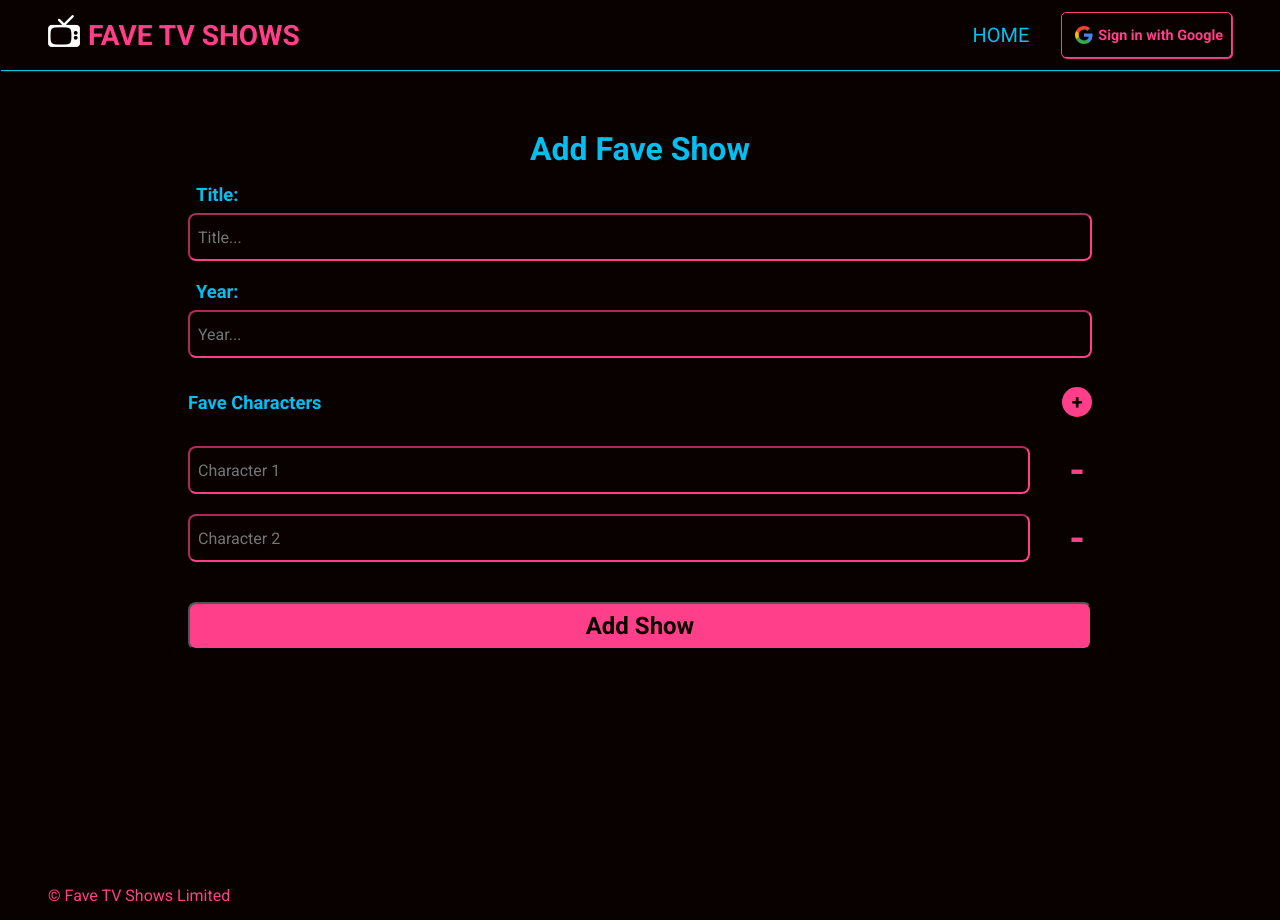
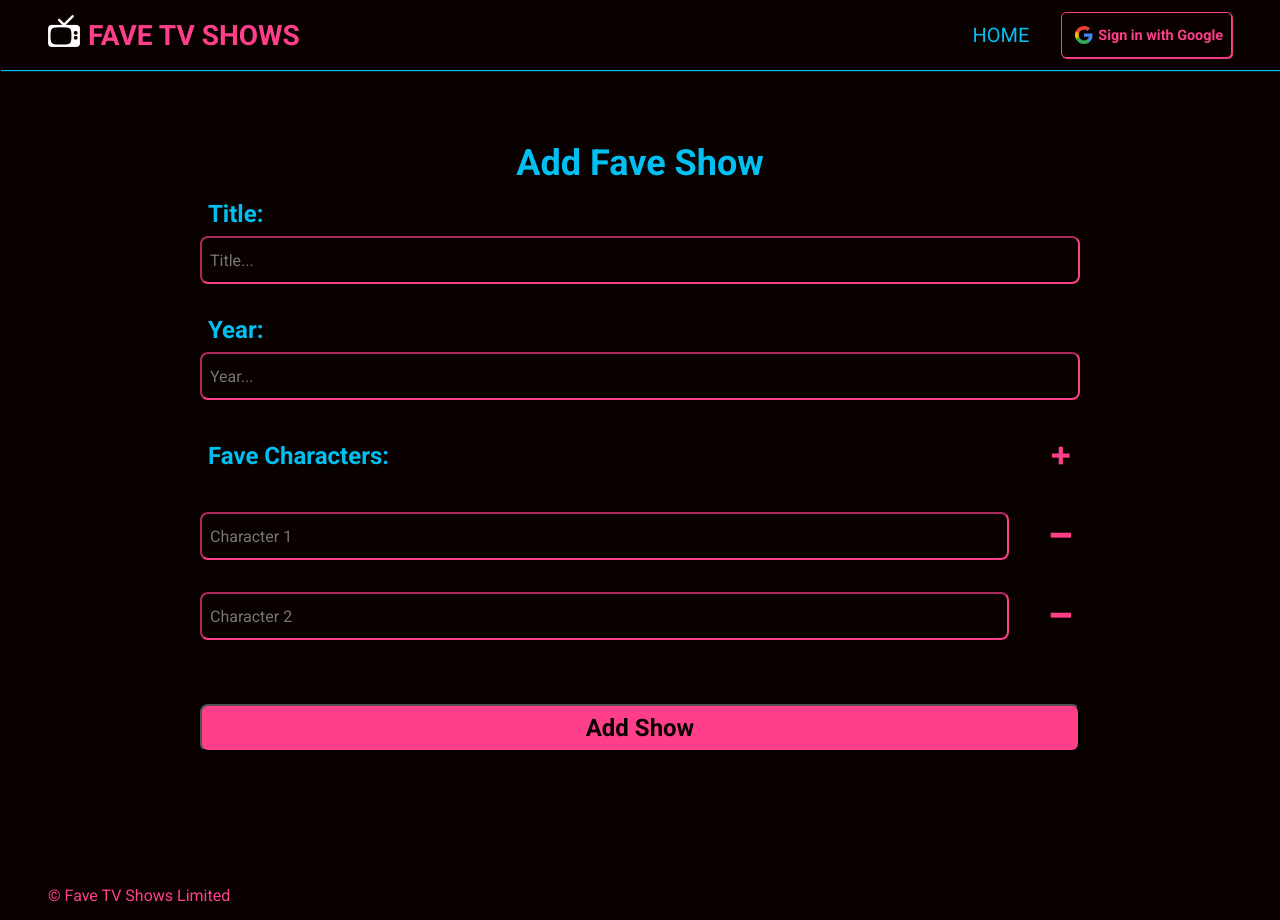
Before and after one commit to simplenotsimpler/n423-homework-final, a Next.js app: page /add in a window 1280 px wide. Built offline with nearby package versions, Linux system fonts and the light colour scheme; no server answers; the database is empty.

Commit message:
style(ShowForm): tweak styling

```diff
--- a/src/components/ShowForm.jsx
+++ b/src/components/ShowForm.jsx
@@ -5,7 +5,9 @@
 
   1927 is when term TV as a medium came into use - https://en.wikipedia.org/wiki/Television
 */
-//TODO: fix input font colors
+
+//plus & minus sign forced to text per https://stackoverflow.com/questions/32915485/how-to-prevent-unicode-characters-from-rendering-as-emoji-in-html-from-javascrip
+//TODO: test that this works on diff. browsers & devices
 import ShowFormStyles from "../styles/ShowForm.module.css";
 import { useState, useEffect } from "react";
 import useFirebase from "@/hooks/useFirebaseDb.js";
@@ -137,7 +139,7 @@ const ShowForm = ({ showId }) => {
           className={ShowFormStyles.btnRemove}
           onClick={handleRemoveCharacter}
         >
-          -
+          &#10134;&#xFE0E;
         </button>
       </div>
     );
@@ -176,12 +178,12 @@ const ShowForm = ({ showId }) => {
         </div>
         <fieldset>
           <div className={ShowFormStyles.showCharactersHeader}>
-            <h2>Fave Characters</h2>
+            <h2>Fave Characters:</h2>
             <button
               className={ShowFormStyles.btnAdd}
               onClick={handleAddCharacter}
             >
-              +
+              &#10133;&#xFE0E;
             </button>
           </div>
 
--- a/src/styles/ShowForm.module.css
+++ b/src/styles/ShowForm.module.css
@@ -9,7 +9,7 @@
   flex-direction: column;
 
   width: 80%;
-  padding: 1.25rem;
+  padding: 2rem;
   border-radius: 1.5rem;
 }
 
@@ -17,6 +17,7 @@
   text-align: center;
   margin-bottom: 1rem;
   color: var(--theme-primary);
+  font-size: 2.25rem;
 }
 
 .showInputGroup {
@@ -27,7 +28,7 @@
 
 .showInputGroup label {
   margin-bottom: 0.5rem;
-  font-size: 1.15rem;
+  font-size: 1.5rem;
   font-weight: 700;
   padding: 0 0.5rem;
 }
@@ -43,7 +44,7 @@
 }
 
 .showInputGroup input {
-  margin-bottom: 1.25rem;
+  margin-bottom: 2rem;
 }
 
 /* TODO: remove if don't use */
@@ -55,7 +56,7 @@
 
 .showForm input[type="submit"] {
   height: 3rem;
-  margin-top: 1.25rem;
+  margin-top: 2rem;
   border-radius: 0.5rem;
   font-size: 1.5rem;
   font-weight: 700;
@@ -68,18 +69,19 @@
   height: 3rem;
   display: flex;
   align-items: center;
-  margin-bottom: 1.25rem;
+  margin-bottom: 2rem;
 }
 .showCharactersHeader h2 {
-  font-size: 1.15rem;
+  font-size: 1.5rem;
   width: 95%;
   margin-right: 2rem;
+  padding: 0.5rem;
 }
 
 .showInputCharacters {
   display: flex;
   align-items: center;
-  margin-bottom: 1.25rem;
+  margin-bottom: 2rem;
 }
 
 .showInputCharacters input {
@@ -94,13 +96,13 @@
   padding: 0.5rem;
   border-radius: 50%;
   border: none;
-  background-color: var(--theme-accent);
-  height: 3rem;
-  width: 30px;
-  height: 30px;
-  font-size: 1.25rem;
+
+  background-color: transparent;
+  width: 40px;
+  height: 40px;
+  font-size: 1.5rem;
   font-weight: bold;
-  color: var(--theme-dark);
+  color: var(--theme-accent);
   cursor: pointer;
 }
 
@@ -111,14 +113,11 @@
   padding: 0.5rem;
   border-radius: 50%;
   border: none;
-  /* border: solid var(--theme-accent); */
-  /* background-color: white; */
   background-color: transparent;
-  height: 3rem;
-  width: 30px;
-  height: 30px;
-  font-size: 2.5rem;
-  font-weight: bold;
+  width: 40px;
+  height: 40px;
+  font-size: 1.75rem;
+  font-weight: 700;
   color: var(--theme-accent);
   cursor: pointer;
 }
```
